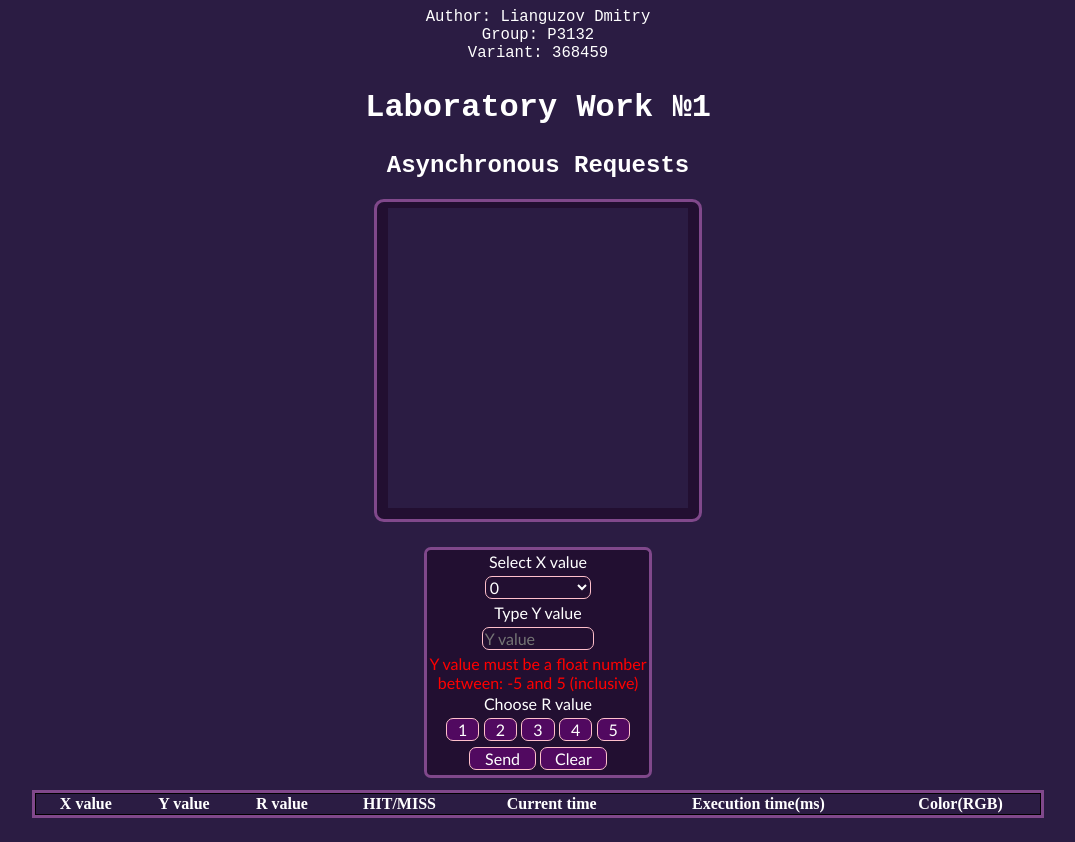
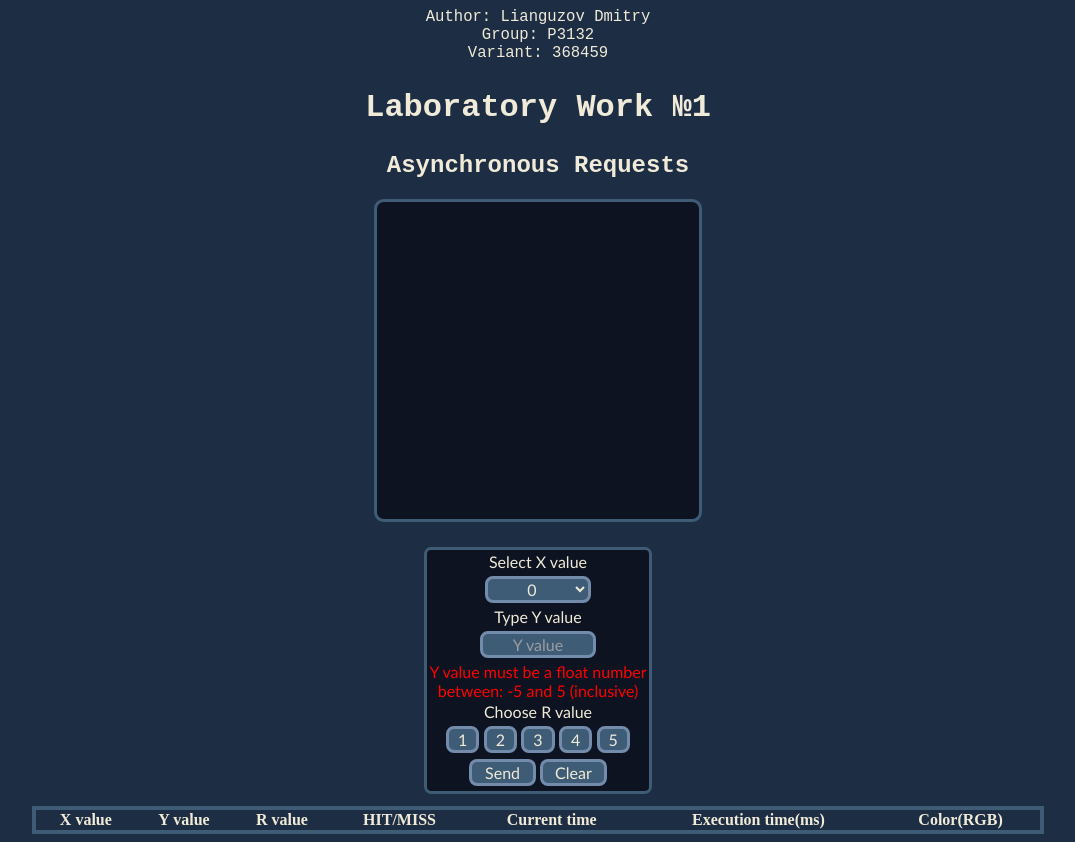
Before and after one commit to SoCloseToHeaven/itmo_web_ajax, a React app: page / in a window 1280 px wide. Shown: the whole page, without its empty margins (102-1177 px from the left). Built offline with nearby package versions, Linux system fonts and the light colour scheme.

Commit message:
refactor design vol. 2, fix validation

```diff
--- a/src/components/Form.tsx
+++ b/src/components/Form.tsx
@@ -17,18 +17,28 @@ export const Form : React.FC<FormProps> = ({x, y, r, setX, setY, setR, sendPoint
     const [yWarningText, setYWarningText] = useState<String>('');
     const [yText, setYText] = useState<string>('');
 
-    // const sendButtonRef = useRef<HTMLButtonElement>(null);
+    const sendButtonRef = useRef<HTMLButtonElement>(null);
 
     useEffect(() => {
-        if (yText === '' || parseFloat(yText) < Constants.Y_LOWER_BOUND || parseFloat(yText) > Constants.Y_UPPER_BOUND) {
-            setYWarningText(
-                `Y value must be a float number between: ${Constants.Y_LOWER_BOUND} and ${Constants.Y_UPPER_BOUND} (inclusive)`
-            );
+        if (
+            Number.isNaN(parseFloat(yText)) || // TODO: add regular expression test
+            yText === '' ||
+            parseFloat(yText) < Constants.Y_LOWER_BOUND ||
+            parseFloat(yText) > Constants.Y_UPPER_BOUND) {
 
-            return;
+                if (sendButtonRef.current)
+                    sendButtonRef.current.disabled = true;
+                setYWarningText(
+                    `Y value must be a float number between: ${Constants.Y_LOWER_BOUND} and ${Constants.Y_UPPER_BOUND} (inclusive)`
+                );
+
+                return;
         }
+        if (sendButtonRef.current)
+            sendButtonRef.current.disabled = false;
         setYWarningText('');
         setY(parseFloat(yText));
+
 
     }, [yText]);
 
@@ -84,7 +94,7 @@ export const Form : React.FC<FormProps> = ({x, y, r, setX, setY, setR, sendPoint
                 }
             </div>
             <div>
-                    <button className='send-clear-button-group' type='submit'>Send</button>
+                    <button className='send-clear-button-group' type='submit' ref={sendButtonRef}>Send</button>
                     <button className='send-clear-button-group' type='button' onClick={(e) => clearPoints()}>Clear</button>
             </div>
         </form>
--- a/src/components/Graph.tsx
+++ b/src/components/Graph.tsx
@@ -20,7 +20,7 @@ interface GraphProps {
 function fillGraph(ctx: CanvasRenderingContext2D, r: number, points: ProcessedPoint[]) : void {
     ctx.save();
     ctx.font = "13px sans-serif";
-    ctx.fillStyle = "white";
+    ctx.fillStyle = 'white';
     ctx.fillRect(0, 0, width, height);
 
 
--- a/src/index.css
+++ b/src/index.css
@@ -1,6 +1,6 @@
-* {
-    background-color: #2b1c43;
-    color: white;
+body {
+    background-color: #1D2D44;
+    color: #F0EBD8;
 }
 
 .personal-info {
@@ -32,8 +32,8 @@
     align-self: center;
     text-align: center;
 
-    background-color: rgb(34, 15, 49);
-    border: 3px solid rgb(128, 72, 139);
+    background-color: #0D1321;
+    border: 3px solid #3E5C76;
     border-radius: 3%;
 }
 
@@ -44,14 +44,13 @@
 
     margin: 1% 41% 1% 41%;
 
-    background-color: rgb(34, 15, 49);
+    background-color: #0D1321;
     font-family: 'Gill Sans', 'Gill Sans MT', Calibri, 'Trebuchet MS', sans-serif;
-    border: 3px solid rgb(128, 72, 139);
+    border: 3px solid #3E5C76;
     border-radius: 3%;
 }
 
 .form-container * {
-    background-color: rgb(34, 15, 49);
     margin-bottom: 1%;
     margin-top: 1%;
     font-size: medium;
@@ -59,17 +58,33 @@
 
 .form-container label {
     display: block;
+    color: #F0EBD8;
+    /* background-color: #0D1321; */
+
 }
 
 .form-container button, input, select {
-    color: white;
-    background-color: rgb(81, 9, 96);
+    color: #F0EBD8;
+    text-align: center;
+    background-color: #3E5C76;
 
-    border: 1px solid pink;
-    border-radius: 7px;
+    border: 3px solid #748CAB;
+    border-radius: 8px;
     font-family: 'Gill Sans', 'Gill Sans MT', Calibri, 'Trebuchet MS', sans-serif;
     position: relative;
     margin: 1%;
+
+    &:active {
+        box-shadow: 1px 5px 11px 7px rgba(240, 235, 216, .2);
+    }
+
+    &::placeholder {
+        color: rgb(154, 156, 161);
+    }
+
+    &:focus {
+        box-shadow: 1px 5px 11px 7px rgba(240, 235, 216, .2);
+    }
 }
 
 .x-y-width {
@@ -81,18 +96,18 @@
 }
 
 .send-clear-button-group {
-    width: 30%
+    width: 30%;
 }
 
 .results-container {
-    border: 3px solid rgb(128, 72, 139);
+    border: 3px solid #3E5C76;
     margin-left: 10%;
     margin-right: 10%;
 
 }
 
 #results-table {
-    border: 1px solid black;
+    border: 1px solid #3E5C76;
     border-collapse: collapse;
     width: 100%;
     text-align: center;
```
